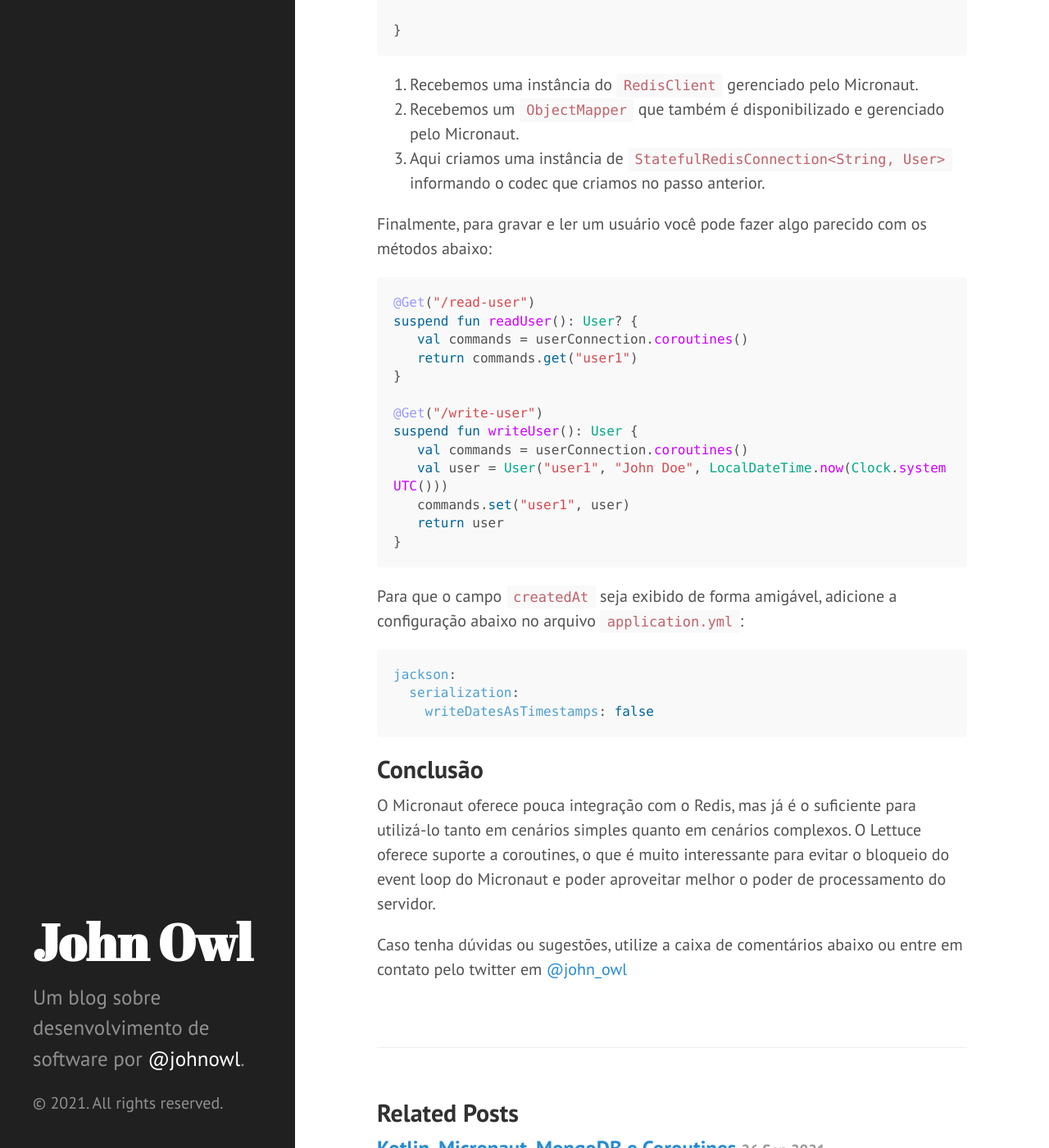
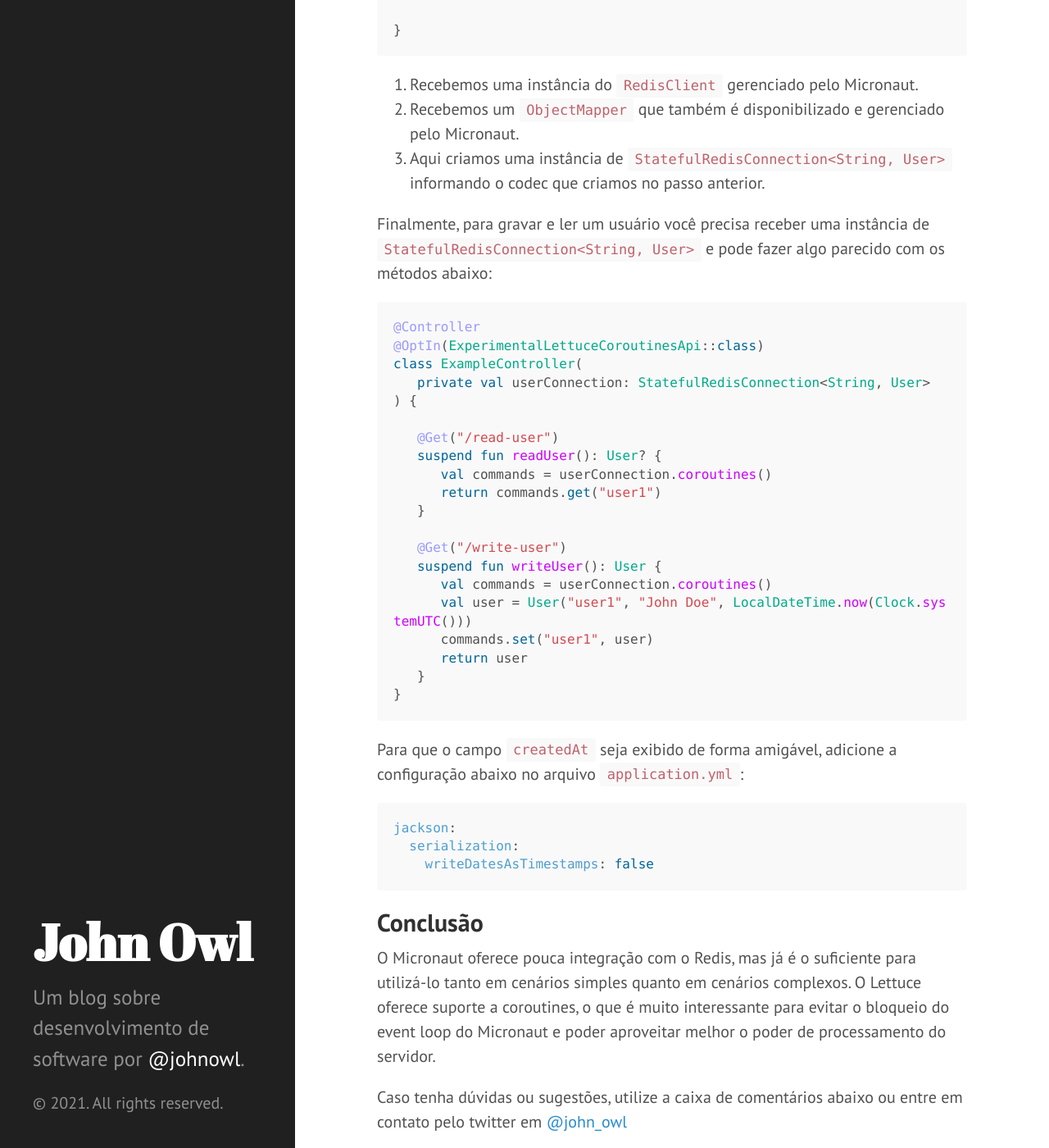
Before and after one commit to johnowl/johnowl.github.io, a Jekyll site: the page built from _posts/2021-10-10-como-usar-redis-com-micronaut-kotlin-e-coroutines.md, in a window 1280 px wide and 1400 px high, scrolled down 5794 px. Shown: the whole window at 82% size. Built offline with Jekyll 4.4.1, drawn with Linux system fonts in a browser that asks for light colours; comment, search, counter and statistics services are not loaded.

Commit message:
Update redis article

````diff
--- a/_posts/2021-10-10-como-usar-redis-com-micronaut-kotlin-e-coroutines.md
+++ b/_posts/2021-10-10-como-usar-redis-com-micronaut-kotlin-e-coroutines.md
@@ -209,21 +209,28 @@ class LettuceCodecs(
 2. Recebemos um `ObjectMapper` que também é disponibilizado e gerenciado pelo Micronaut.
 3. Aqui criamos uma instância de `StatefulRedisConnection<String, User>` informando o codec que criamos no passo anterior.
 
-Finalmente, para gravar e ler um usuário você pode fazer algo parecido com os métodos abaixo:
+Finalmente, para gravar e ler um usuário você precisa receber uma instância de `StatefulRedisConnection<String, User>` e pode fazer algo parecido com os métodos abaixo:
 
 ```kotlin
-@Get("/read-user")
-suspend fun readUser(): User? {
-   val commands = userConnection.coroutines()
-   return commands.get("user1")
-}
+@Controller
+@OptIn(ExperimentalLettuceCoroutinesApi::class)
+class ExampleController(
+   private val userConnection: StatefulRedisConnection<String, User>
+) {
 
-@Get("/write-user")
-suspend fun writeUser(): User {
-   val commands = userConnection.coroutines()
-   val user = User("user1", "John Doe", LocalDateTime.now(Clock.systemUTC()))
-   commands.set("user1", user)
-   return user
+   @Get("/read-user")
+   suspend fun readUser(): User? {
+      val commands = userConnection.coroutines()
+      return commands.get("user1")
+   }
+
+   @Get("/write-user")
+   suspend fun writeUser(): User {
+      val commands = userConnection.coroutines()
+      val user = User("user1", "John Doe", LocalDateTime.now(Clock.systemUTC()))
+      commands.set("user1", user)
+      return user
+   }
 }
 ```
 
````
